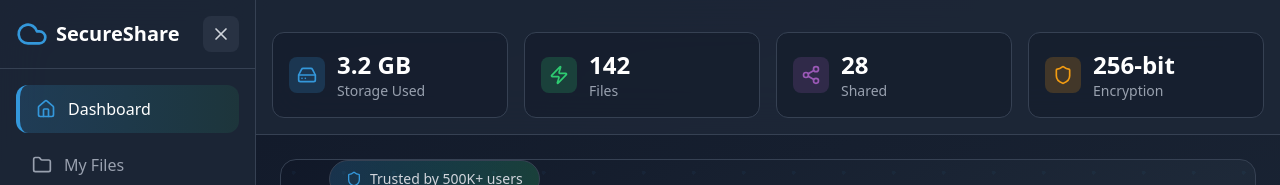
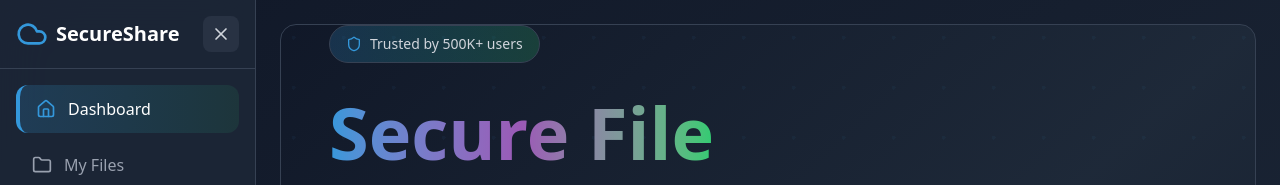
Before and after one commit to imanchalsingh/File-Sharing-System, a React (Vite) app in the folder client/: page /home in a window 1280 px wide. Shown: the top 185 px of the page. Built offline with nearby package versions, Linux system fonts and the light colour scheme; no server answers; a web font is replaced by a local one.

Commit message:
refactor : home page

```diff
--- a/client/src/components/Home/Home.tsx
+++ b/client/src/components/Home/Home.tsx
@@ -10,11 +10,8 @@ import {
   Settings,
   BarChart3,
   Cloud,
-  Shield,
-  Zap,
   Globe,
   User,
-  HardDrive,
 } from "lucide-react";
 import { Outlet, useNavigate, useLocation } from "react-router-dom";
 import HomeContent from "./HomeContent";
@@ -189,62 +186,6 @@ const Home: React.FC = () => {
 
       {/* Main Content */}
       <div className="flex-1 overflow-hidden flex flex-col">
-        {/* Top Navigation */}
-        <header className="bg-gray-800/80 backdrop-blur-xl border-b border-gray-700 p-4">
-          {/* Stats Banner */}
-          <div className="mt-4 grid grid-cols-2 md:grid-cols-4 gap-4">
-            <div className="bg-gray-900/50 p-4 rounded-xl border border-gray-700">
-              <div className="flex items-center">
-                <div className="p-2 bg-[#3498db]/20 rounded-lg mr-3">
-                  <HardDrive className="w-5 h-5 text-[#3498db]" />
-                </div>
-                <div>
-                  <div className="text-2xl font-bold text-white">
-                    {user.storage} GB
-                  </div>
-                  <div className="text-gray-400 text-sm">Storage Used</div>
-                </div>
-              </div>
-            </div>
-
-            <div className="bg-gray-900/50 p-4 rounded-xl border border-gray-700">
-              <div className="flex items-center">
-                <div className="p-2 bg-[#2ecc71]/20 rounded-lg mr-3">
-                  <Zap className="w-5 h-5 text-[#2ecc71]" />
-                </div>
-                <div>
-                  <div className="text-2xl font-bold text-white">142</div>
-                  <div className="text-gray-400 text-sm">Files</div>
-                </div>
-              </div>
-            </div>
-
-            <div className="bg-gray-900/50 p-4 rounded-xl border border-gray-700">
-              <div className="flex items-center">
-                <div className="p-2 bg-[#9b59b6]/20 rounded-lg mr-3">
-                  <Share2 className="w-5 h-5 text-[#9b59b6]" />
-                </div>
-                <div>
-                  <div className="text-2xl font-bold text-white">28</div>
-                  <div className="text-gray-400 text-sm">Shared</div>
-                </div>
-              </div>
-            </div>
-
-            <div className="bg-gray-900/50 p-4 rounded-xl border border-gray-700">
-              <div className="flex items-center">
-                <div className="p-2 bg-[#f39c12]/20 rounded-lg mr-3">
-                  <Shield className="w-5 h-5 text-[#f39c12]" />
-                </div>
-                <div>
-                  <div className="text-2xl font-bold text-white">256-bit</div>
-                  <div className="text-gray-400 text-sm">Encryption</div>
-                </div>
-              </div>
-            </div>
-          </div>
-        </header>
-
         {/* Main Content Area */}
         <main className="flex-1 overflow-y-auto p-6">
           {location.pathname === "/home" ? <HomeContent /> : <Outlet />}
```
